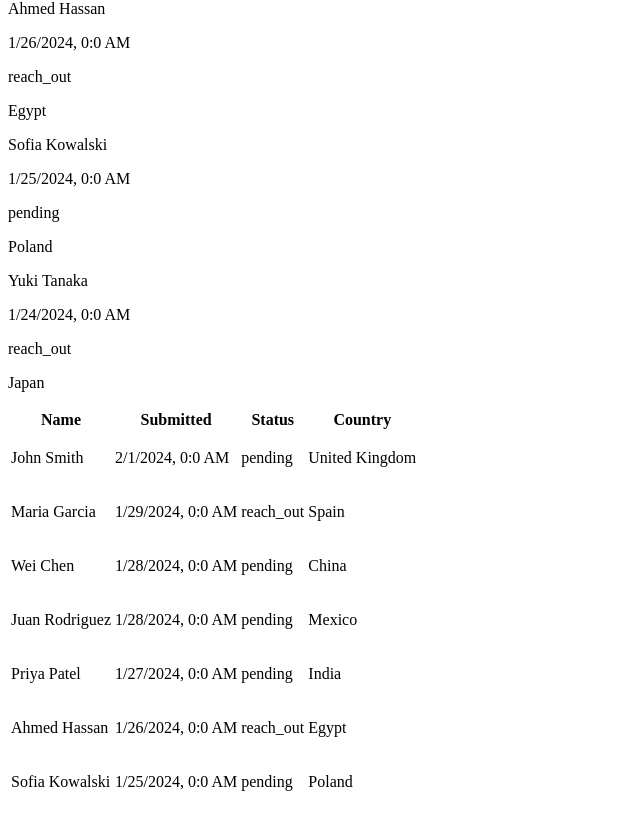
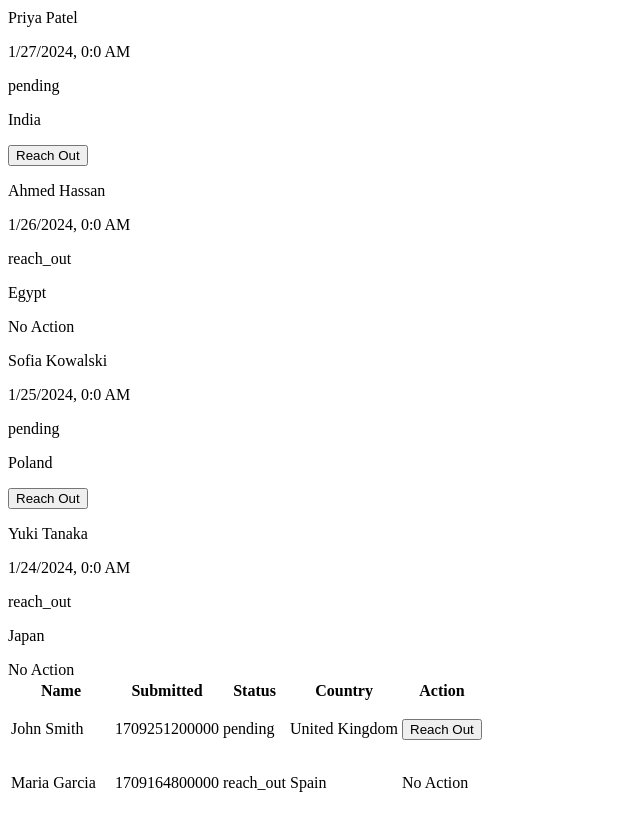
Before and after one commit to rahilvora/alma-leads-app, a Next.js app: page /dashboard/leads in a window 1280 px wide. Shown: the part 2306-3120 px from the top of the page, without its empty margins (0-640 px from the left). Built offline with nearby package versions, Linux system fonts and the light colour scheme.

Commit message:
Adds Pagination and fixes styles

```diff
--- /dev/null
+++ b/app/components/dashboard/leads/Pagination.tsx
@@ -0,0 +1,113 @@
+'use client';
+
+import { usePathname, useSearchParams } from 'next/navigation';
+import { generatePagination } from '@/app/utils/pagination-util';
+import Link from 'next/link';
+import { ChevronLeftIcon, ChevronRightIcon } from '@heroicons/react/20/solid';
+import clsx from 'clsx';
+
+export default function Pagination({ totalPages }: { totalPages: number }) {
+  const pathname = usePathname();
+  const searchParams = useSearchParams();
+  const currentPage = Number(searchParams.get('page')) || 1;
+  const allPages = generatePagination(currentPage, totalPages);
+
+  const createPageURL = (page: number | string) => {
+    const params = new URLSearchParams(searchParams);
+    params.set('page', page.toString());
+    return `${pathname}?${params.toString()}`;
+  };
+
+
+  return (
+    <>
+      <div className="inline-flex">
+        <PaginationArrow
+          direction="left"
+          href={createPageURL(currentPage - 1)}
+          isDisabled={currentPage <= 1}
+        />
+
+        <div className="flex -space-x-px">
+          {allPages.map((page, index) => {
+            return (
+              <PaginationNumber
+                key={page}
+                href={createPageURL(page)}
+                page={page}
+                isActive={currentPage === page}
+              />
+            );
+          })}
+        </div>
+
+        <PaginationArrow
+          direction="right"
+          href={createPageURL(currentPage + 1)}
+          isDisabled={currentPage >= totalPages}
+        />
+      </div>
+    </>
+  );
+}
+
+function PaginationNumber({
+  page,
+  href,
+  isActive,
+}: {
+  page: number | string;
+  href: string;
+  isActive: boolean;
+}) {
+  const className = clsx(
+    'flex h-10 w-10 items-center justify-center text-sm border',
+    {
+      'z-10 border-black': isActive,
+    },
+  );
+
+  return isActive ? (
+    <div className={className}>{page}</div>
+  ) : (
+    <Link href={href} className={className}>
+      {page}
+    </Link>
+  );
+}
+
+
+function PaginationArrow({
+  href,
+  direction,
+  isDisabled,
+}: {
+  href: string;
+  direction: 'left' | 'right';
+  isDisabled?: boolean;
+}) {
+  const className = clsx(
+    'flex h-10 w-10 items-center justify-center rounded-md',
+    {
+      'pointer-events-none text-gray-300': isDisabled,
+      'hover:bg-gray-100': !isDisabled,
+      'mr-2 md:mr-4': direction === 'left',
+      'ml-2 md:ml-4': direction === 'right',
+    },
+  );
+
+  const icon =
+    direction === 'left' ? (
+      <ChevronLeftIcon className="w-4" />
+    ) : (
+      <ChevronRightIcon className="w-4" />
+    );
+
+  return isDisabled ? (
+    <div className={className}>{icon}</div>
+  ) : (
+    <Link className={className} href={href}>
+      {icon}
+    </Link>
+  );
+}
--- a/app/components/dashboard/leads/leads-table.tsx
+++ b/app/components/dashboard/leads/leads-table.tsx
@@ -11,12 +11,12 @@ export default async function LeadsTable({
   return (
     <div className="mt-6 flow-root">
       <div className="inline-block min-w-full align-middle">
-        <div className="rounded-lg bg-gray-50 p-2 md:pt-0">
+        <div className="rounded-lg border border-gray-200 md:pt-0">
           <div className="md:hidden">
             {leads?.map((lead: Lead) => (
               <div
                 key={lead.id}
-                className="mb-2 w-full rounded-md bg-white p-4"
+                className="mb-2 w-full rounded-md bg-white border-b border-gray-200 p-4"
               >
                 <div className="flex items-center justify-between pb-4">
                   <div>
@@ -32,11 +32,22 @@ export default async function LeadsTable({
                     <p className="text-sm text-gray-500">{lead.country_of_citizenship}</p>
                   </div>
                 </div>
+                <div className="flex items-center justify-end">
+                  {lead.status === "pending" ? (
+                    <button className="rounded-md bg-green-500 px-4 py-2 text-white">
+                      Reach Out
+                    </button>
+                  ) : (
+                    <span className="rounded-md bg-gray-100 px-4 py-2 text-gray-500">
+                      No Action
+                    </span>
+                  )}
+                </div>
               </div>
             ))}
           </div>
           <table className="hidden min-w-full text-gray-900 md:table">
-            <thead className="rounded-lg text-left text-sm font-normal">
+            <thead className="rounded-lg border-b border-gray-200 text-left text-sm font-normal">
               <tr>
                 <th scope="col" className="px-4 py-5 font-medium sm:pl-6">
                   Name
@@ -50,6 +61,9 @@ export default async function LeadsTable({
                 <th scope="col" className="px-3 py-5 font-medium">
                   Country
                 </th>
+                <th scope="col" className="px-3 py-5 font-medium">
+                  Action
+                </th>
               </tr>
             </thead>
             <tbody className="bg-white">
@@ -58,17 +72,28 @@ export default async function LeadsTable({
                   key={lead.id}
                   className="w-full border-b py-3 text-sm last-of-type:border-none [&:first-child>td:first-child]:rounded-tl-lg [&:first-child>td:last-child]:rounded-tr-lg [&:last-child>td:first-child]:rounded-bl-lg [&:last-child>td:last-child]:rounded-br-lg"
                 >
-                  <td className="whitespace-nowrap py-3 pl-6 pr-3">
+                  <td className="whitespace-nowrap py-3 pl-6 pr-3 h-16">
                     <p>{lead.name}</p>
                   </td>
                   <td className="whitespace-nowrap px-3 py-3">
-                    {epochToDateTime(lead.submitted_at)}
+                    {lead.submitted_at}
                   </td>
                   <td className="whitespace-nowrap px-3 py-3">
                     {lead.status}
                   </td>
                   <td className="whitespace-nowrap px-3 py-3">
                     {lead.country_of_citizenship}
+                  </td>
+                  <td className="whitespace-nowrap px-3 py-3">
+                    {lead.status === "pending" ? (
+                      <button className="rounded-md bg-green-500 px-4 py-2 text-white">
+                        Reach Out
+                      </button>
+                    ) : (
+                      <span className="rounded-md bg-gray-100 px-4 py-2 text-gray-500">
+                        No Action
+                      </span>
+                    )}
                   </td>
                 </tr>
               ))}
--- a/app/dashboard/leads/page.tsx
+++ b/app/dashboard/leads/page.tsx
@@ -3,6 +3,7 @@ import LeadsTable from '@/app/components/dashboard/leads/leads-table';
 import StatusFilterButton from '@/app/components/dashboard/leads/status-filter-button';
 import { Suspense } from 'react';
 import { fetchLeadsPages } from '@/app/data/leads-queries';
+import Pagination from '@/app/components/dashboard/leads/Pagination';
 export default async function Page(props: {
   searchParams?: Promise<{
     query?: string;
@@ -25,6 +26,9 @@ export default async function Page(props: {
       <Suspense key={query + currentPage}>
         <LeadsTable query={query} currentPage={currentPage} />
       </Suspense>
+      <div className="mt-4 flex items-right justify-center gap-2 md:mt-8">
+        <Pagination totalPages={totalPages} />
+      </div>
     </div >
   );
 }
--- /dev/null
+++ b/app/utils/pagination-util.ts
@@ -0,0 +1,3 @@
+export function generatePagination(currentPage: number, totalPages: number) {
+  return Array.from({ length: totalPages }, (_, i) => i + 1);
+}
```
